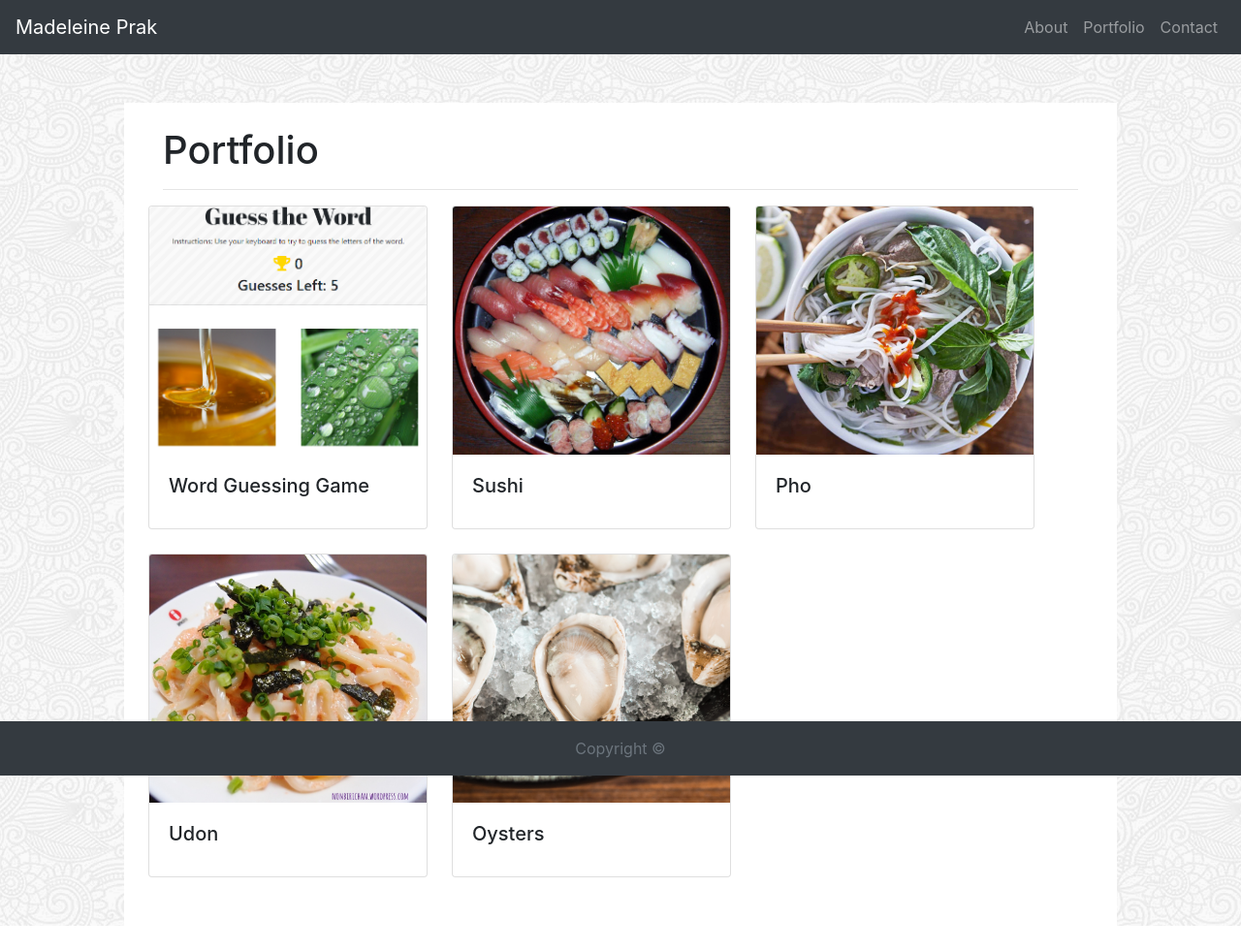
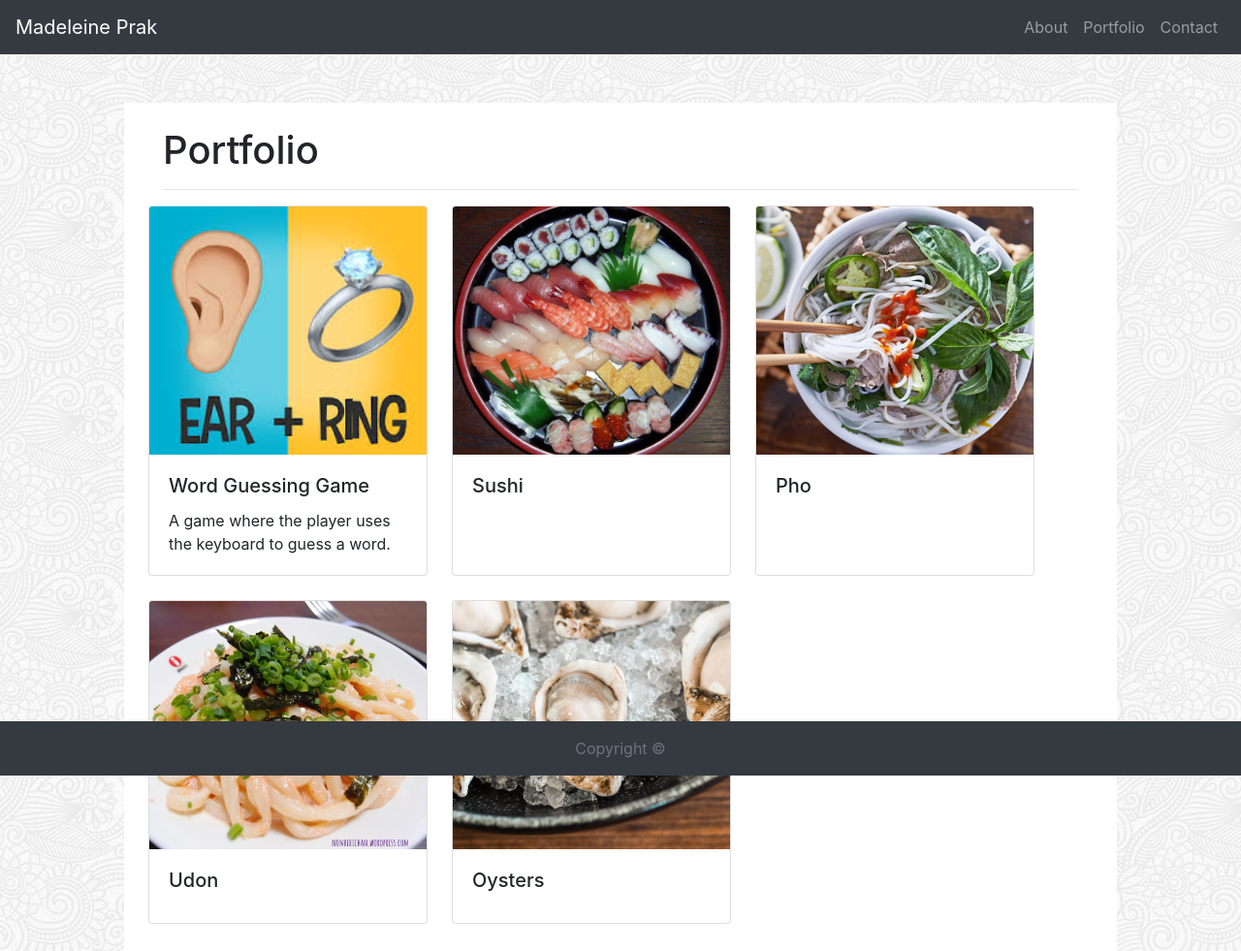
Before and after one commit to madeleineprak/Bootstrap-Portfolio, a plain HTML site: page portfolio.html in a window 1280 px wide. Shown: the whole page at 97% size. Before the commit the page ends 955 px from the top, so only its background shows below. Drawn offline with nearby package versions, Linux system fonts and the light colour scheme.

Commit message:
Change word game picture and add description.

```diff
--- a/portfolio.html
+++ b/portfolio.html
@@ -47,9 +47,10 @@
                 <div class="container">
                     <div class="row">
                         <div class="card photo" style="width: 18rem;">
-                            <a href="https://madeleineprak.github.io/Word-Guess-Game/" target="_blank" style="text-decoration: none;"><img src="assets/images/word-game.PNG" class="card-img-top" alt="word game"></a>
+                            <a href="https://madeleineprak.github.io/Word-Guess-Game/" target="_blank" style="text-decoration: none;"><img src="assets/images/word-game.jpg" class="card-img-top" alt="word game"></a>
                             <div class="card-body">
-                               <h5>Word Guessing Game</h5>
+                               <h5 class="card-title">Word Guessing Game</h5>
+                               <p class="card-text">A game where the player uses the keyboard to guess a word.</p>
                             </div>
                         </div>
                         <div class="card photo" style="width: 18rem;">
```
Also changed, not shown: assets/images/word-game.jpg (added).
